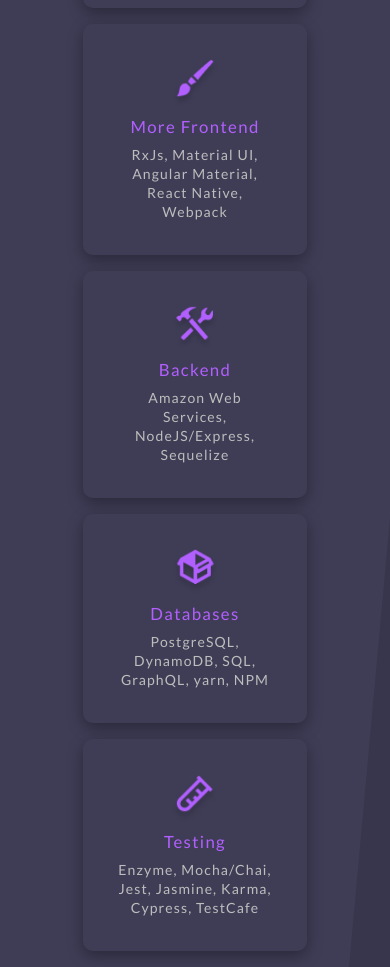
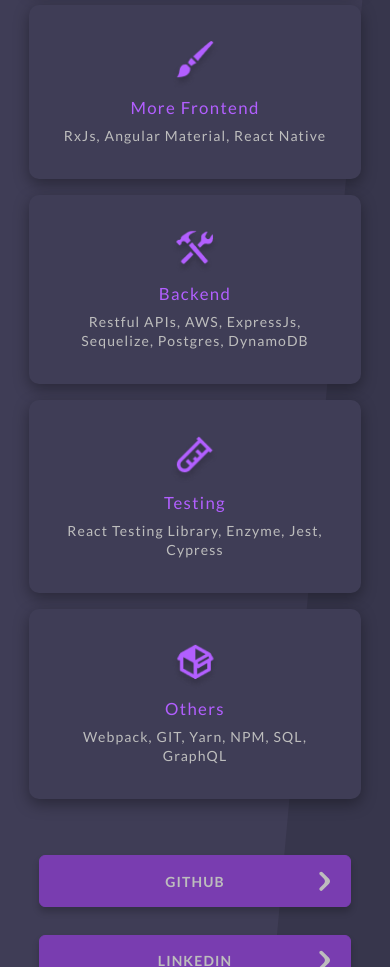
Before and after one commit to KvNGCzA/portfolio-site, a React (Create React App) app: page / in a window 390 px wide. Shown: the part 1033-2000 px from the top of the page. Built offline with nearby package versions, Linux system fonts and the light colour scheme; no server answers.

Commit message:
update tools

```diff
--- a/src/views/SimplisticPage/SectionTwo.tsx
+++ b/src/views/SimplisticPage/SectionTwo.tsx
@@ -7,29 +7,16 @@
 import packageBox from "../../images/package.png";
 import hammerSpanner from "../../images/tools.png";
 
-const {
-  REACT_APP_PROJECTS_LINK,
-  REACT_APP_DRIBBBLE_LINK,
-  REACT_APP_GITHUB_LINK,
-  REACT_APP_LINKEDIN_LINK,
-} = process.env;
+const { REACT_APP_GITHUB_LINK, REACT_APP_LINKEDIN_LINK } = process.env;
 
 const SOCIALS = [
   {
-    link: REACT_APP_PROJECTS_LINK,
-    text: "my projects",
-  },
-  {
-    link: REACT_APP_DRIBBBLE_LINK,
-    text: "my dribbble",
-  },
-  {
     link: REACT_APP_GITHUB_LINK,
-    text: "my github",
+    text: "github",
   },
   {
     link: REACT_APP_LINKEDIN_LINK,
-    text: "my linkedin",
+    text: "linkedin",
   },
 ];
 
@@ -37,27 +24,27 @@
   {
     title: "Frontend",
     icon: workspace,
-    tools: "React, TypeScript, Angular, Redux, SCSS/CSS",
+    tools: "React, TypeScript, Material UI, Angular, Redux, SCSS/CSS",
   },
   {
     title: "More Frontend",
     icon: paintbrush,
-    tools: "RxJs, Material UI, Angular Material, React Native, Webpack",
+    tools: "RxJs, Angular Material, React Native",
   },
   {
     title: "Backend",
     icon: hammerSpanner,
-    tools: "Amazon Web Services, NodeJS/Express, Sequelize",
-  },
-  {
-    title: "Databases",
-    icon: packageBox,
-    tools: "PostgreSQL, DynamoDB, SQL, GraphQL, yarn, NPM",
+    tools: "Restful APIs, AWS, ExpressJs, Sequelize, Postgres, DynamoDB",
   },
   {
     title: "Testing",
     icon: tube,
-    tools: "Enzyme, Mocha/Chai, Jest, Jasmine, Karma, Cypress, TestCafe",
+    tools: "React Testing Library, Enzyme, Jest, Cypress",
+  },
+  {
+    title: "Others",
+    icon: packageBox,
+    tools: "Webpack, GIT, Yarn, NPM, SQL, GraphQL",
   },
 ];
 
--- a/src/views/SimplisticPage/index.scss
+++ b/src/views/SimplisticPage/index.scss
@@ -203,7 +203,7 @@
 
           .tool {
             background-color: $darkColor;
-            max-width: 224px;
+            width: 224px;
             padding: 34px;
             text-align: center;
             border-radius: 10px;
@@ -213,6 +213,10 @@
             justify-content: center;
             gap: 8px;
             box-shadow: rgba(0, 0, 0, 0.35) 0px 5px 15px;
+
+            @media (max-width: 782px) {
+              width: 85%;
+            }
 
             & > * {
               font-family: "Lato", sans-serif;
@@ -501,14 +505,10 @@
 
         &--buttons {
           margin-bottom: 3em;
+          width: 100%;
 
           a {
             width: 80%;
-            height: 5em;
-            font-size: 1.4em;
-            transition-property: none;
-            margin: 0.5em 0;
-            border-radius: 0;
 
             img {
               position: absolute;
```
